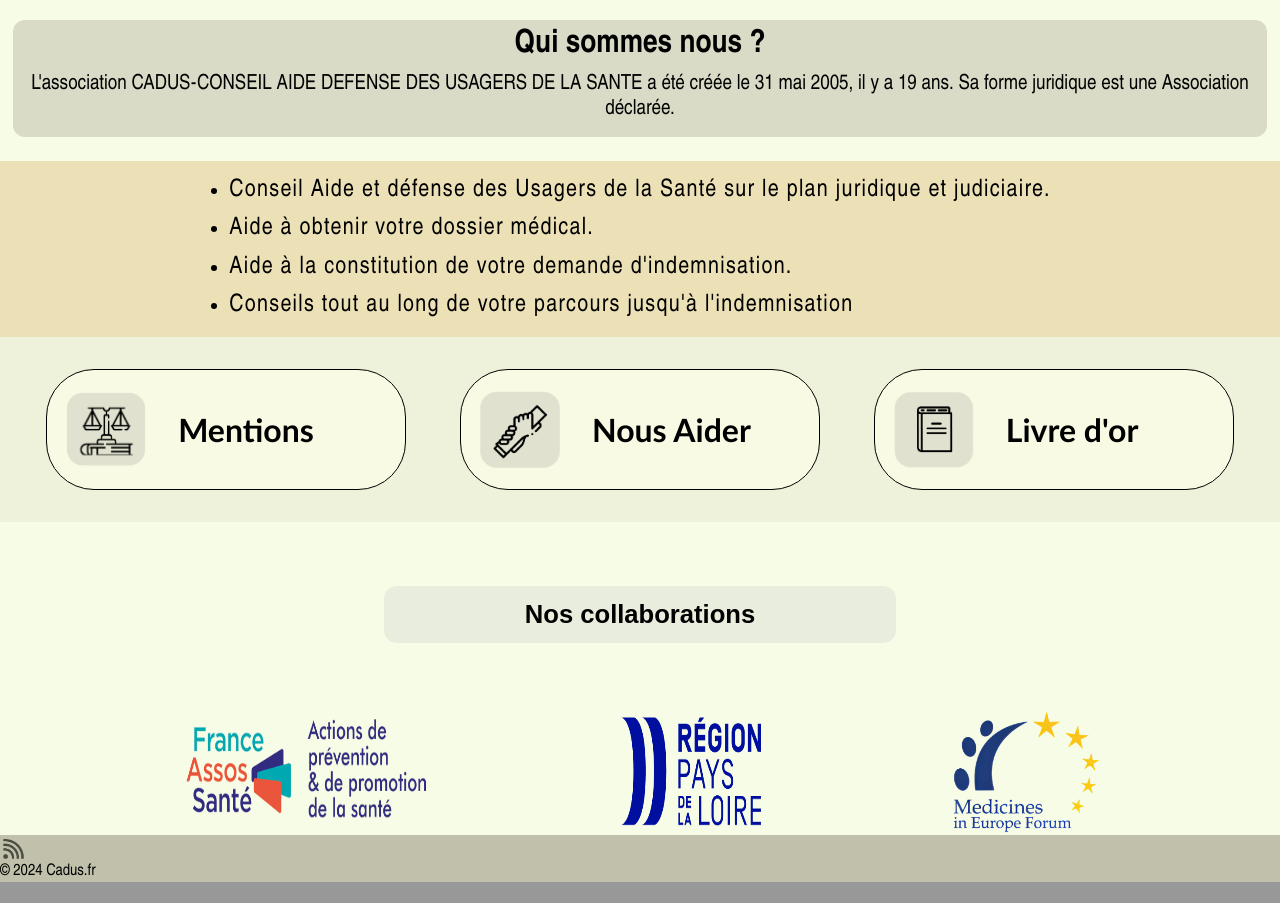
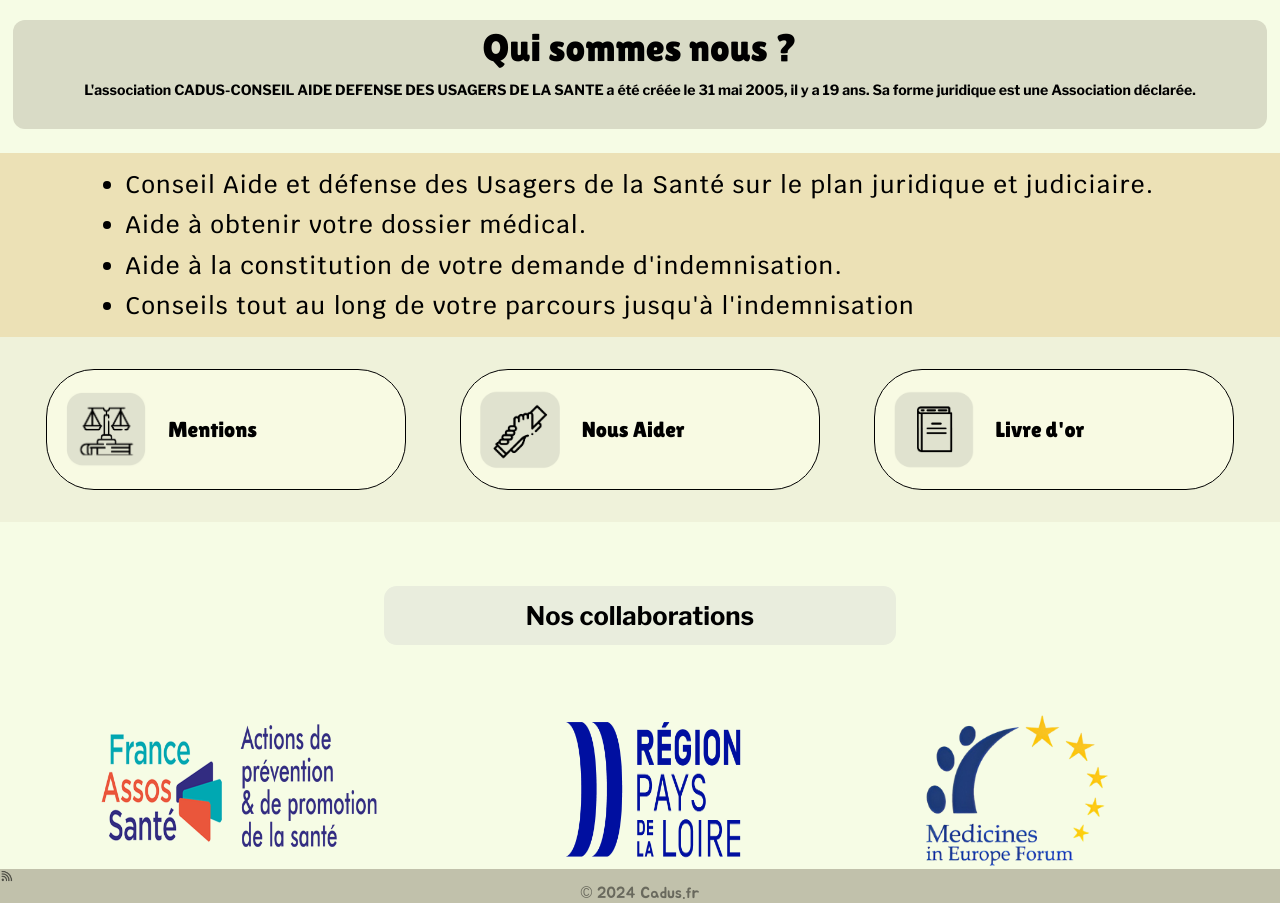
Before and after one commit to Yanencore/SAE-R3.01, a PHP site: page /accueil.html in a window 1280 px wide. Shown: the part 1040-1943 px from the top of the page. Before the commit the page ends 1922 px from the top, so only its background shows below. Run offline with PHP 8.4, Linux system fonts and the light colour scheme.

Commit message:
font update + scrollbar

```diff
--- a/Mission 1 front/accueil.html
+++ b/Mission 1 front/accueil.html
@@ -7,6 +7,12 @@
     <link rel="stylesheet" href="style.css">
     <script src="jquery.js"></script>
     <script src="menu.js"></script>
+    <link rel="preconnect" href="https://fonts.googleapis.com">
+    <link rel="preconnect" href="https://fonts.gstatic.com" crossorigin>
+    <link href="https://fonts.googleapis.com/css2?family=Lilita+One&display=swap" rel="stylesheet">
+    <link href="https://fonts.googleapis.com/css2?family=Libre+Franklin:ital,wght@0,100..900;1,100..900&display=swap" rel="stylesheet"></head>
+    <link href="https://fonts.googleapis.com/css2?family=Krub:ital,wght@0,200;0,300;0,400;0,500;0,600;0,700;1,200;1,300;1,400;1,500;1,600;1,700&display=swap" rel="stylesheet">
+    <link href="https://fonts.googleapis.com/css2?family=Jua&display=swap" rel="stylesheet">
 </head>
 <body>
     <header></header>
--- a/Mission 1 front/style.css
+++ b/Mission 1 front/style.css
@@ -2,7 +2,13 @@
     margin: 0;
     padding: 0;
 }
+::-webkit-scrollbar{
+    background-color: #EFF2DA;
+}
 
+::-webkit-scrollbar-thumb{
+    background-color: #D8DAC5;
+}
 body {
     background-color: #F6FCE5;
     scroll-behavior: smooth;
@@ -71,16 +77,23 @@ body {
     h1 {
         margin-bottom: 1vh;
         a {
-            font-size: 1em;
+            font-size: 3vw;
             text-decoration: none;
             color: black;
-            font-weight: bold;
+            font-family: "Lilita One", sans-serif;
+            font-weight: 500;
+            font-style: normal;
         }
     }
 
     p {
         margin: 1vh 0;
-        font-size: 1.3em;
+        font-size: 1.1vw;
+        font-weight: 700;
+        padding-bottom: 2vh;
+        font-family: "Libre Franklin", sans-serif;
+        font-optical-sizing: auto;
+        font-style: normal;
     }
 }
 
@@ -97,6 +110,9 @@ body {
         gap: 0.4em;
         font-size: 1.5em;
         letter-spacing: 0.1vw;
+        font-family: "Krub", sans-serif;
+        font-weight: 500;
+        font-style: normal;
     }
 }
 
@@ -126,9 +142,10 @@ body {
             margin-left: 1em;
             text-decoration: none;
             color: black;
-            font-weight: bold;
-            font-family: 'Gill Sans', 'Gill Sans MT', Calibri, 'Trebuchet MS', sans-serif;
-            font-size: 2em;
+            font-family: "Lilita One", sans-serif;
+            font-weight: 400;
+            font-style: normal;
+            font-size: 1.7vw;
         }
     }
 }
@@ -140,31 +157,25 @@ body {
         margin: 5vw 30vw;
         border-radius: 1vw;
         padding: 1.1vw;
-        font-family: Franklin Gothic, sans-serif;
+        font-family: "Libre Franklin", sans-serif;
+        font-optical-sizing: auto;
+        font-style: normal;
         font-size: 2vw;
     }
     #collabs {
         display: flex;
         justify-content: space-evenly;
         img{
-            width: 12vw;
+            width: 15vw;
+            margin-right: 13vw;
         }
         #fas{
-            width: 20vw;
+            width: 23vw;
+            margin-left: 7vw;
         }
     }
 }
 
-footer {
-    background-color: #C1C1AB;
-    display: grid;
-    font-size: 1em;
-    img {
-        grid-column-start: 1;
-        grid-column-end: 2;
-        width: 2vw;
-    }
-}
 
 #contact-nous{
     text-align: center;
@@ -233,3 +244,25 @@ footer {
         }
     }
 }
+
+
+
+footer {
+    background-color: #C1C1AB;
+    display: grid;
+    font-size: 1em;
+    font-family: "Jua", sans-serif;
+    font-weight: 400;
+    font-style: normal;
+    img {
+        grid-column-start: 1;
+        grid-column-end: 2;
+        width: 1vw;
+
+    }
+    p{
+        opacity: 0.45;
+        margin-left: auto;
+        margin-right: auto;
+    }
+}
```
